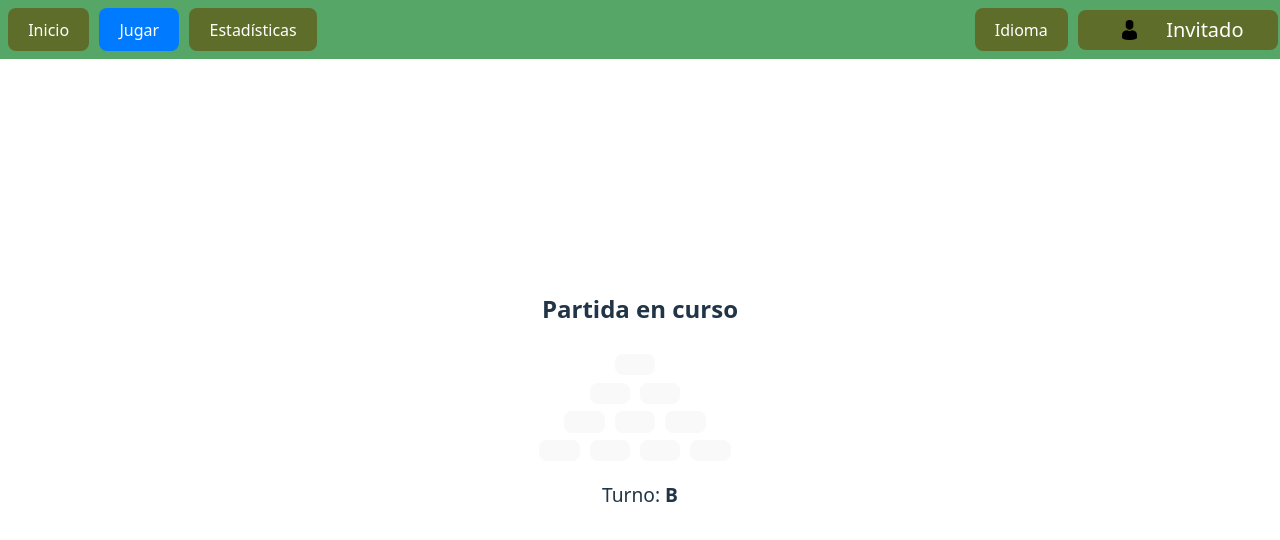
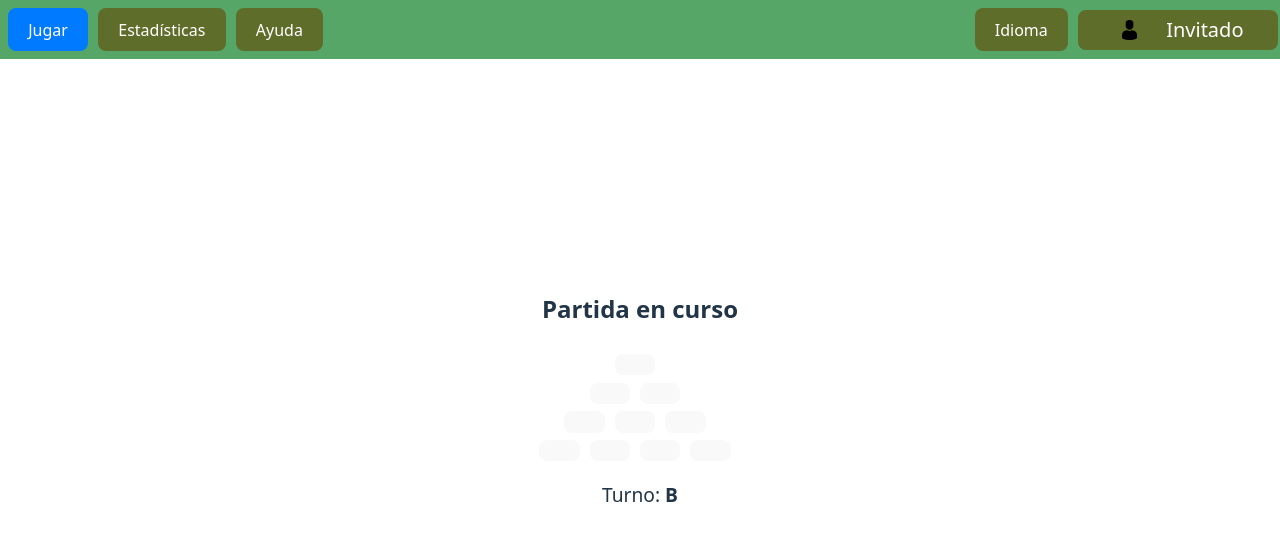
Before and after one commit to Arquisoft/yovi_es1a, a React app in the folder webapp/: page /game in a window 1280 px wide. Shown: the top 540 px of the page. Built offline with nearby package versions, Linux system fonts and the light colour scheme; no server answers; the HTML template or start-up script is replaced by a standard one.

Commit message:
Change to the navigation menu adding a new section for help

```diff
--- a/webapp/package.json
+++ b/webapp/package.json
@@ -20,7 +20,7 @@
     "cors": "^2.8.6",
     "react": "^18.3.1",
     "react-dom": "^18.3.1",
-    "react-router-dom": "^7.13.0"
+    "react-router-dom": "^7.13.1"
   },
   "devDependencies": {
     "@cucumber/cucumber": "^12.4.0",
--- a/webapp/src/App.tsx
+++ b/webapp/src/App.tsx
@@ -3,13 +3,15 @@ import { Routes, Route } from "react-router-dom";
 import Home from './pages/Home';
 import Login from './pages/Login';
 import Register from './pages/Register';
-import Menu from './pages/Menu';
+import Menu from './pages/ConfiguracionJuego';
 import Estadisticas from './pages/Estadisticas';
 import Game from './pages/Game';
+import Ayuda from "./pages/Ayuda";
 
 import BotTester from './components/BotTester';
 
 import './App.css';
+
 
 function App() {
   return (
@@ -20,9 +22,10 @@ function App() {
       <Route path="/register" element={<Register />} />
 
       {/*Private routes */}
-      <Route path="/menu" element={<Menu />} />
+      <Route path="/configuracion" element={<Menu />} />
       <Route path="/game" element={<Game />} />
       <Route path="/estadisticas" element={<Estadisticas />} />
+      <Route path="/ayuda" element={<Ayuda />} />
 
       {/* Routes for testing */}
       <Route path="/botTester" element={<BotTester />} />
--- a/webapp/src/components/NavBar.tsx
+++ b/webapp/src/components/NavBar.tsx
@@ -3,7 +3,7 @@ import { useNavigate } from 'react-router-dom';
 import avatar from '../assets/avatar.png';
 
 interface NavBarProps {
-  activeTab: "Inicio" | "play" | "stats";
+  activeTab: "play" | "stats" |"Ayuda";
 }
 
 const NavBar: React.FC<NavBarProps> = ({ activeTab }) => {
@@ -26,13 +26,7 @@ const NavBar: React.FC<NavBarProps> = ({ activeTab }) => {
     <nav className="nav-bar">
       <div className="nav-left">
         <button
-          onClick={() => navigate("/menu")}
-          className={`nav-item ${activeTab === "Inicio" ? "active" : ""}`}
-        >
-          Inicio
-        </button>
-        <button
-          onClick={() => navigate("/game")}
+          onClick={() => navigate("/configuracion")}
           className={`nav-item ${activeTab === "play" ? "active" : ""}`}
         >
           Jugar
@@ -42,6 +36,12 @@ const NavBar: React.FC<NavBarProps> = ({ activeTab }) => {
           className={`nav-item ${activeTab === "stats" ? "active" : ""}`}
         >
           Estadísticas
+        </button>
+        <button
+          onClick={() => navigate("/ayuda")}
+          className={`nav-item ${activeTab === "Ayuda" ? "active" : ""}`}
+        >
+          Ayuda
         </button>
       </div>
 
--- a/webapp/src/pages/Menu.tsx
+++ b/webapp/src/pages/Ayuda.tsx
@@ -2,11 +2,10 @@ import React from "react";
 import NavBar from "../components/NavBar";
 import "./Menu.css";
 
-const Menu: React.FC = () => {
+const Ayuda: React.FC = () => {
   return (
     <div>
-      {}
-      <NavBar activeTab="Inicio" />
+      <NavBar activeTab="Ayuda" />
 
       <div className="content">
         <h2>Bienvenido a Game Y</h2>
@@ -44,4 +43,4 @@ const Menu: React.FC = () => {
   );
 };
 
-export default Menu;
+export default Ayuda;
--- /dev/null
+++ b/webapp/src/pages/ConfiguracionJuego.tsx
@@ -0,0 +1,21 @@
+import React from "react";
+import NavBar from "../components/NavBar";
+import "./Menu.css";
+
+const Menu: React.FC = () => {
+  return (
+    <div>
+      <NavBar activeTab="play" />
+
+      <div className="content">
+        <h2>Configuración de la Partida</h2>
+
+        {}
+        <p>Cargando opciones de juego...</p>
+
+      </div>
+    </div>
+  );
+};
+
+export default Menu;
```
Also changed, not shown: 1 other file (tests, documents, lock files or other folders).
